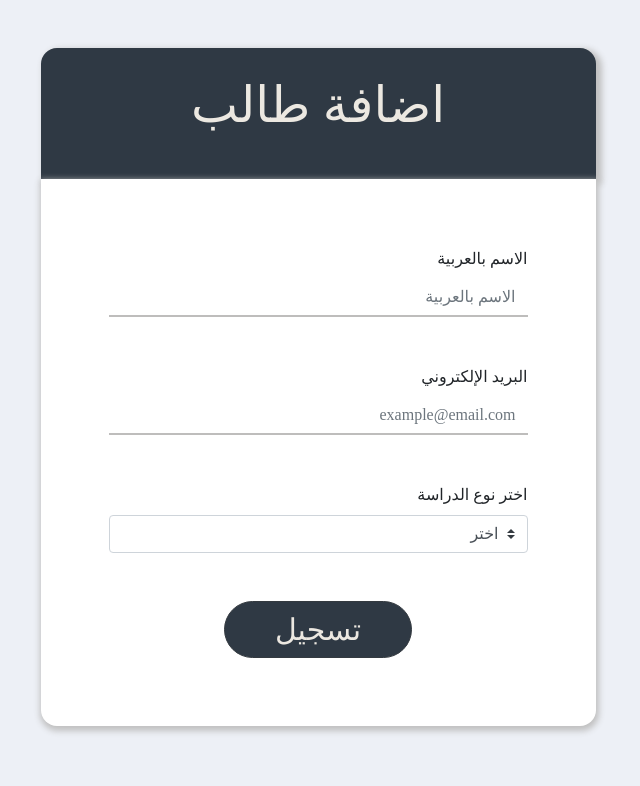
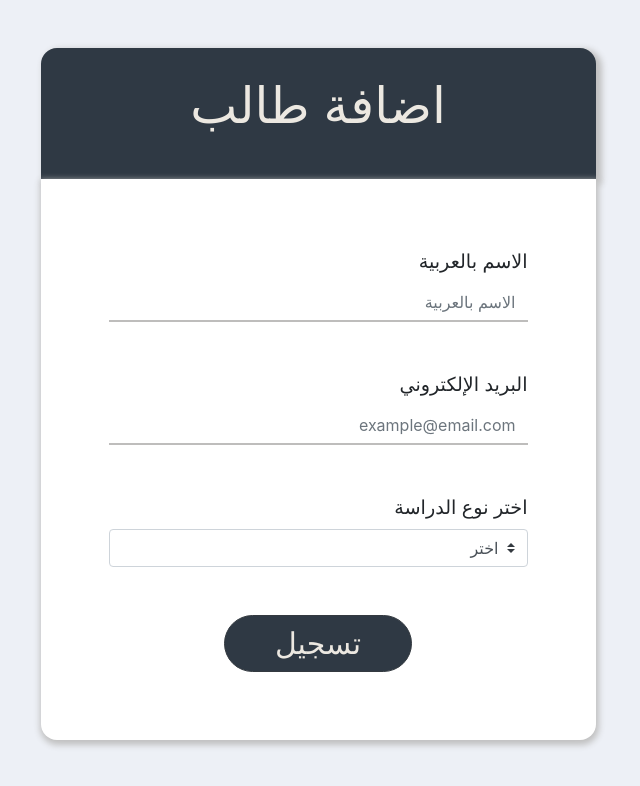
Before and after one commit to youssifYasser/post-graduate-system, a React (Create React App) app: page / in a window 1280 px wide. Shown: the top 786 px of the page, without its empty margins (322-962 px from the left). Built offline with nearby package versions, Linux system fonts and the light colour scheme.

Commit message:
Updated font size  of media and removed local font

```diff
--- a/src/components/add-student/addStudent-style.css
+++ b/src/components/add-student/addStudent-style.css
@@ -1,6 +1,6 @@
-.addStudent{
+/* .addStudent{
     font-family: 'Markazi Text', serif;
-}
+} */
 .addStudent .header{
     padding: 20px;
     background: #2f3944 !important;
@@ -34,7 +34,9 @@
     border: none;
     background-color: #edf0f6;
 }
-
+.addStudent .main .form-label{
+    font-size: 1.2rem;
+}
 .addStudent .regBtn{
     background: #2f3944;
     color: #ece8e1;
@@ -45,6 +47,17 @@
 }
 
 /*start of Responsive*/
+/*@media (max-height: 695px){
+    .addStudent .main{
+        padding: 5px 20px
+    }
+    .addStudent .regBtn{
+        padding: 5px 50px;
+        font-size: 25px;
+        margin-top: -10px;
+        margin-bottom: -10px;
+    }
+}*/
 @media (max-width:992px){
     .addStudent .header,
     .addStudent .main{
@@ -53,12 +66,21 @@
 }
 
 @media (max-width:360px){
+    .addStudent .header{
+        font-size: 40px;
+    }
+
     .addStudent .header,
     .addStudent .main{
         max-width: 100%;
     }
+
     .addStudent .main .form{
         margin: 0 !important;
     }
+
+    .addStudent .regBtn{
+        font-size: 25px;
+    }
 }
 /*End of Responsive*/
--- a/src/components/add-student/addStudent-view.js
+++ b/src/components/add-student/addStudent-view.js
@@ -54,7 +54,9 @@ function AddStudent(props) {
                     <div className="text-center">
                         <Button variant="dark" className="regBtn">تسجيل</Button>
                     </div>
-
+                    {
+                        console.log(window.innerWidth + '  ' + window.innerHeight)
+                    }
                 </Form>
             </div>
         </Container>
```
Also changed, not shown: 1 other file (tests, documents, lock files or other folders).
